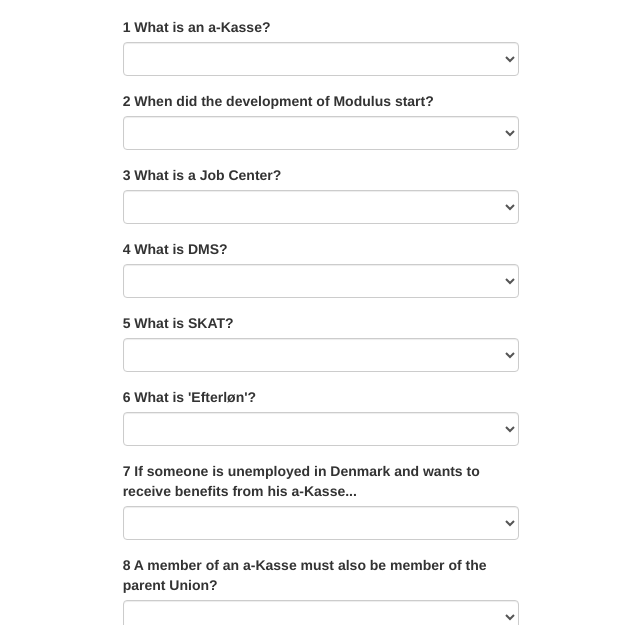
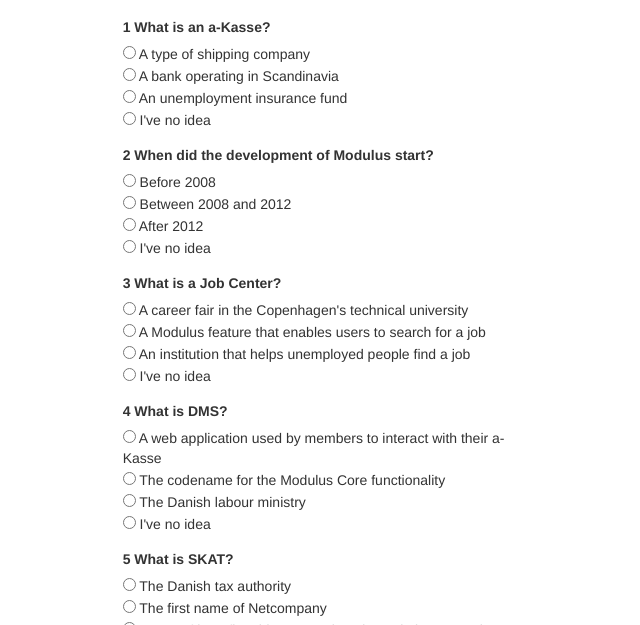
Before and after one commit to joaosilvapl/spquiz, a plain HTML site: page index.html in a window 1280 px wide. Both pictures are taken after a click on the button "Start". Shown: the part 175-800 px from the top of the page, without its empty margins (319-959 px from the left). Drawn offline with nearby package versions, Linux system fonts and the light colour scheme.

Commit message:
Replaced select with radio buttons for the question options

```diff
--- a/index.html
+++ b/index.html
@@ -92,8 +92,10 @@
                         <div class="separatorLine"></div>
                         <div class="form-group" ng-repeat="question in quizData[0].questions">
                             <label for="selectQuestion">{{question.id}} {{question.text}}</label>
-                            <select id="selectQuestion" class="form-control" ng-model="question.selectedAnswer" ng-options="item.id as item.text for item in question.options">
-                            </select>
+                            <div ng-repeat="item in question.options">
+                                <input type="radio" ng-model="question.selectedAnswer" value="{{item.id}}" />
+                                <span>{{item.text}}</span>
+                            </div>
                         </div>
                         <div>
                             <button type="submit" class="btn btn-primary btn-lg">Submit</button>
```
